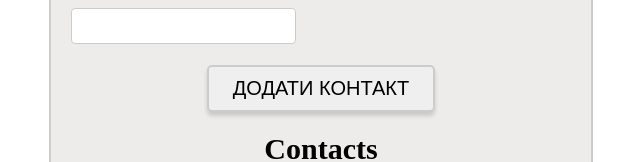
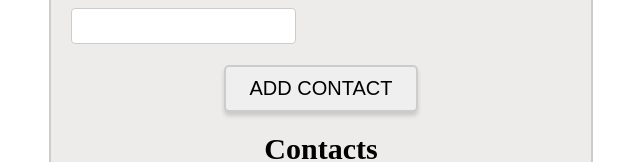
Before and after one commit to irailcha/goit-react-hw-02-phonebook, a React (Create React App) app: page / in a window 1280 px wide. Shown: the part 293-455 px from the top of the page, without its empty margins (319-959 px from the left). Built offline with nearby package versions, Linux system fonts and the light colour scheme.

Commit message:
add propTypes & styles

```diff
--- a/src/components/ContactForm/ContactForm.jsx
+++ b/src/components/ContactForm/ContactForm.jsx
@@ -42,7 +42,7 @@ return (
     required
   />
     </label>
-    <SubmitButton type='submit'>Додати контакт</SubmitButton>
+    <SubmitButton type='submit'>Add contact</SubmitButton>
     </StyledForm>
       )}
     </Formik>
```
